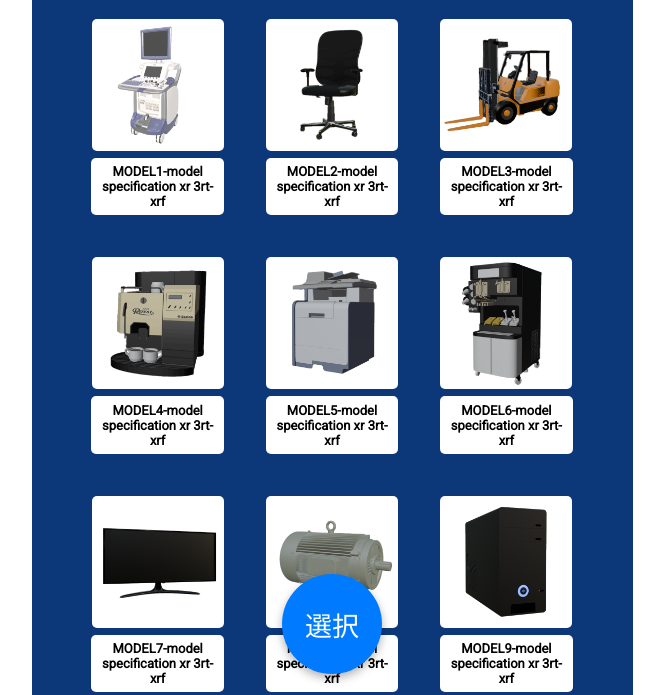
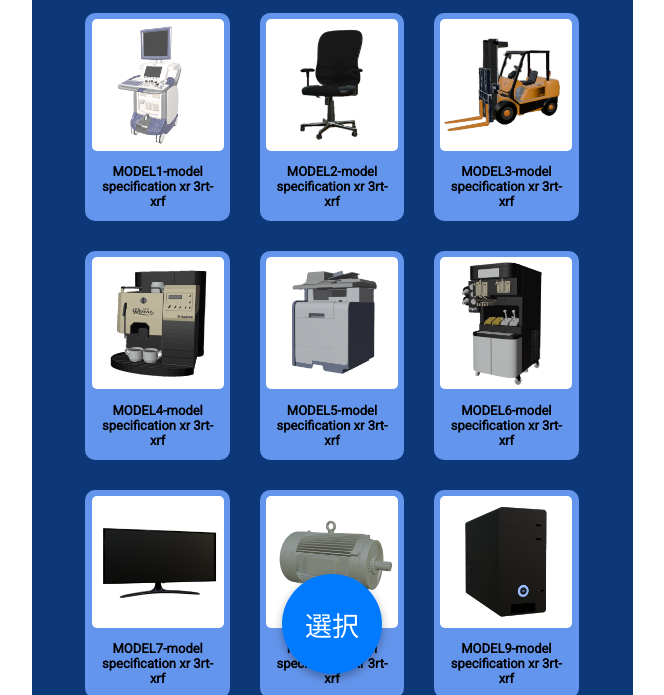
Before and after one commit to egmCeiRyu/armodel, a website: page newMenu.html in a window 1280 px wide. Shown: the part 105-800 px from the top of the page, without its empty margins (308-972 px from the left). Drawn offline with Linux system fonts and the light colour scheme; a web font is replaced by a local one.

Commit message:
menuColorChange

```diff
--- a/newmenu_style.css
+++ b/newmenu_style.css
@@ -8,7 +8,7 @@
       font-family: 'Roboto', sans-serif;
       margin-top: 7px;
       display: inline-block;
-      background-color: #ffffff;
+      background-color: cornflowerblue;
       padding: 6.2px;
       width:120px;
       border-radius: 5px;
@@ -53,6 +53,8 @@
       /* set the border of the choose button*/
       padding: 6px;
       margin: 15px;
+      background-color:cornflowerblue;
+      border-radius: 10px;
     }
 
     .thumbnail-link.selected  {
```
